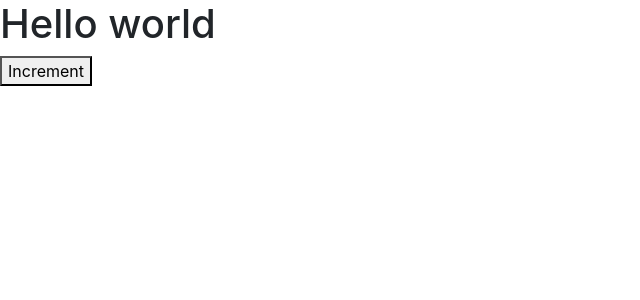
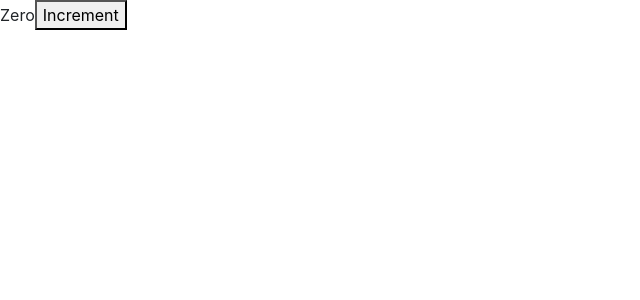
Before and after one commit to nahaktarun/react-counter-app, a React (Create React App) app: page / in a window 1280 px wide. Shown: the top 300 px of the page, without its empty margins (0-640 px from the left). Built offline with nearby package versions, Linux system fonts and the light colour scheme.

Commit message:
added function

```diff
--- a/src/components/counter.jsx
+++ b/src/components/counter.jsx
@@ -1,15 +1,22 @@
 import React, { Component } from "react";
 
 class Counter extends Component {
-  //state = {  }
+  state = {
+    count: 0,
+    imageUrl: "https://picsum.photos/200",
+  };
   render() {
     return (
       <React.Fragment>
-        <h1>Hello world</h1>
+        <span>{this.formatCount()}</span>
         <button>Increment</button>
       </React.Fragment>
     );
   }
+  formatCount() {
+    const { count } = this.state;
+    return count === 0 ? "Zero" : count;
+  }
 }
 
 export default Counter;
```
